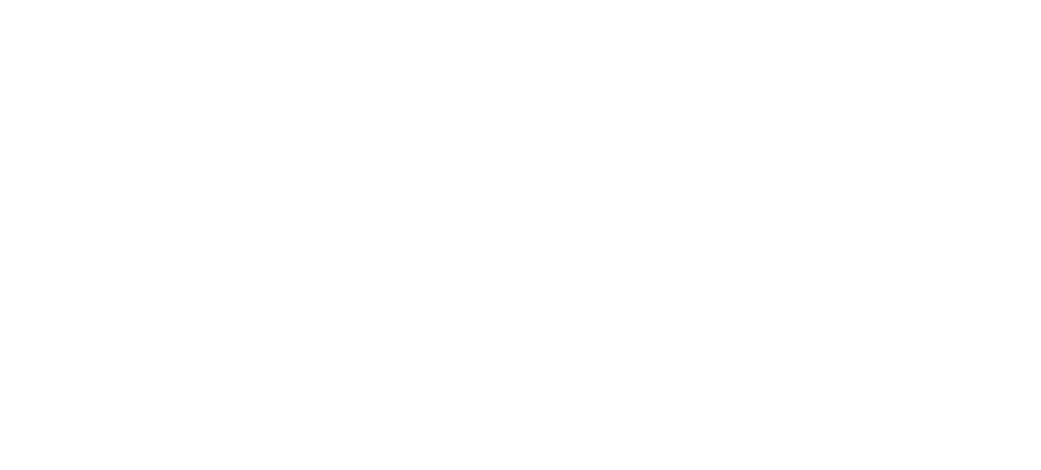
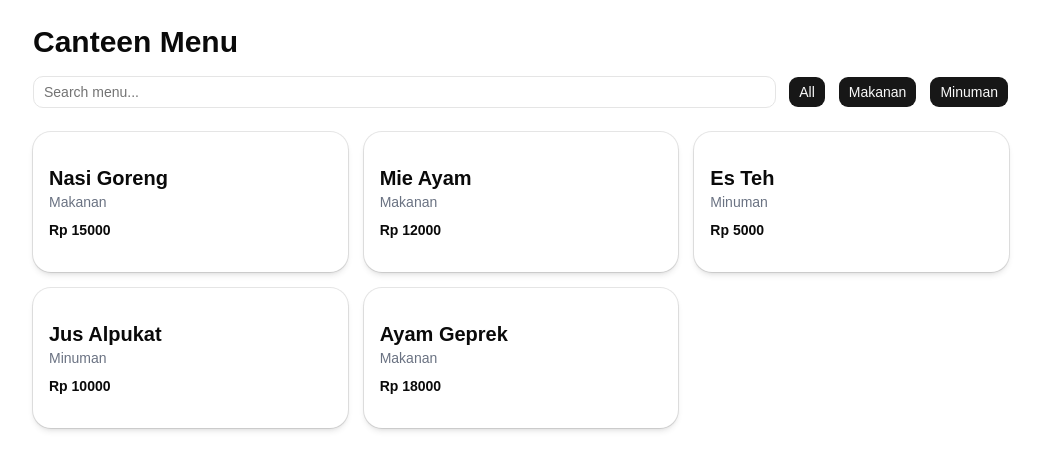
Before and after one commit to messtery/outfitly, a React (Vite) app: page /menu in a window 1280 px wide. Before the commit this address had no page. Shown: the top 470 px of the page, without its empty margins (119-1160 px from the left). Built offline with nearby package versions, Linux system fonts and the light colour scheme.

Commit message:
rename files and route

```diff
--- a/src/App.tsx
+++ b/src/App.tsx
@@ -1,7 +1,7 @@
 import { BrowserRouter, Routes, Route } from 'react-router-dom';
 import TestPage from './pages/TestPage';
 import Register from './pages/Register.jsx';
-import Browse from './pages/Browse.jsx';
+import Menu from './pages/Menu.jsx';
 
 function App() {
   return (
@@ -9,7 +9,7 @@
       <Routes>
         <Route path="/test" element={<TestPage />} />
         <Route path="/register" element={<Register />} />
-        <Route path="/" element={<Browse />} />
+        <Route path="/menu" element={<Menu />} />
       </Routes>
     </BrowserRouter>
   );
--- a/src/components/BrowseCanteen.jsx
+++ b/src/components/MenuList.jsx
@@ -11,7 +11,7 @@
   { id: 5, name: "Ayam Geprek", category: "Makanan", price: 18000 },
 ];
 
-export default function CanteenMenu() {
+export default function MenuList() {
   const [search, setSearch] = useState("");
   const [category, setCategory] = useState("All");
 
--- a/src/pages/Browse.jsx
+++ /dev/null
@@ -1,9 +0,0 @@
-import BrowseCanteen from "../components/BrowseCanteen";
-
-export default function BrowsePage() {
-  return (
-    <div>
-      <BrowseCanteen />
-    </div>
-  );
-}
--- /dev/null
+++ b/src/pages/Menu.jsx
@@ -0,0 +1,9 @@
+import MenuList from "../components/MenuList";
+
+export default function Menu() {
+  return (
+    <div>
+      <MenuList />
+    </div>
+  );
+}
```
